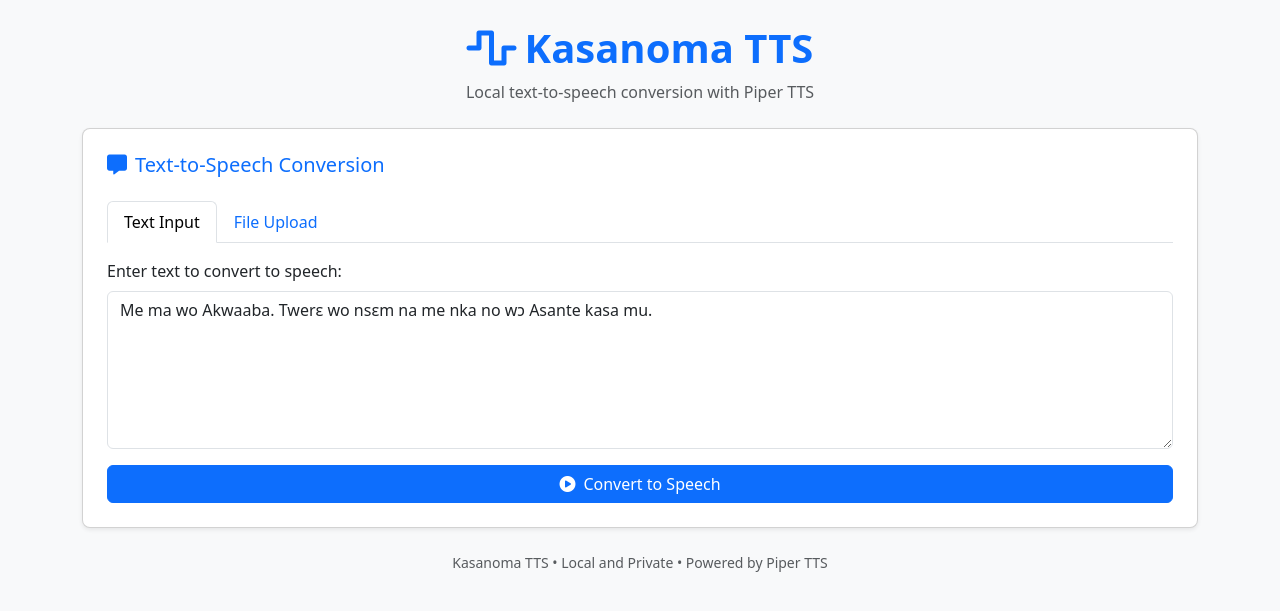
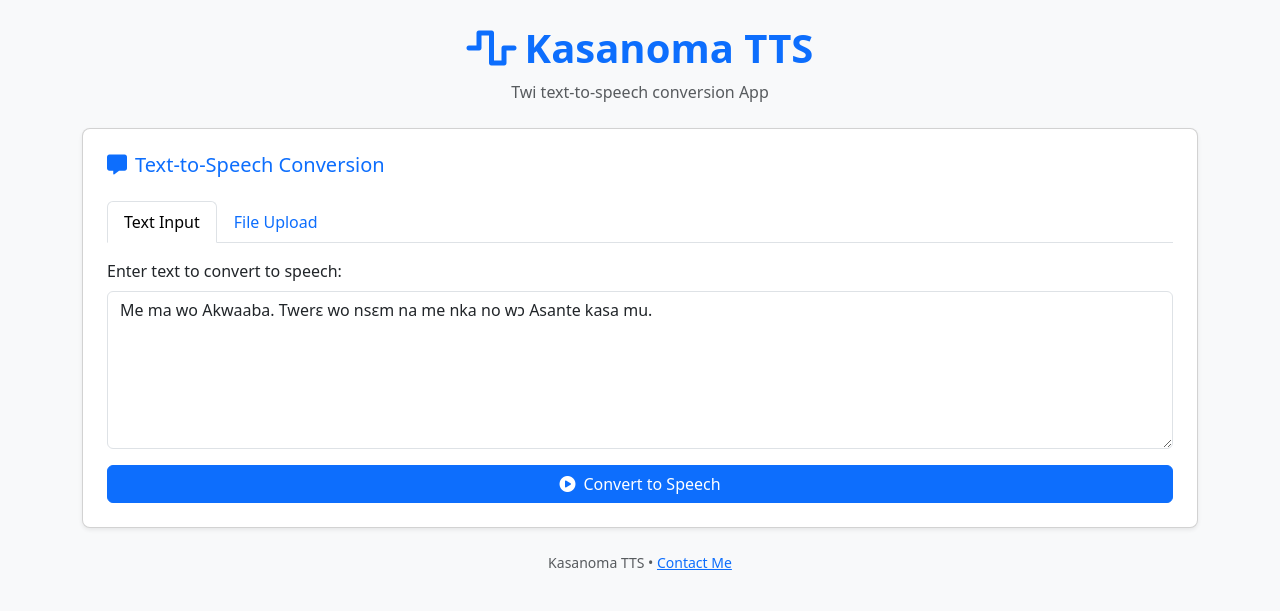
Before and after one commit to michsethowusu/kasanoma, a Flask app: page / in a window 1280 px wide. Shown: the top 611 px of the page. Run offline with Flask 3, Linux system fonts and the light colour scheme; some libraries are stand-ins or nearby versions.

Commit message:
Update index.html

```diff
--- a/templates/index.html
+++ b/templates/index.html
@@ -44,7 +44,7 @@
       <h1 class="fw-semibold text-primary">
         <i class="fas fa-wave-square me-2"></i>Kasanoma TTS
       </h1>
-      <p class="text-muted">Local text-to-speech conversion with Piper TTS</p>
+      <p class="text-muted">Twi text-to-speech conversion App</p>
     </header>
 
     <div class="card shadow-sm p-4">
@@ -114,8 +114,10 @@ Me ma wo Akwaaba. Twerɛ wo nsɛm na me nka no wɔ Asante kasa mu.
     </div>
 
     <footer class="text-center mt-4 text-muted small">
-      Kasanoma TTS • Local and Private • Powered by Piper TTS
+    Kasanoma TTS • <a href="mailto:michsethowusu@gmail.com">Contact Me</a>
     </footer>
+
+
   </div>
 
   <!-- Bootstrap JS -->
```
